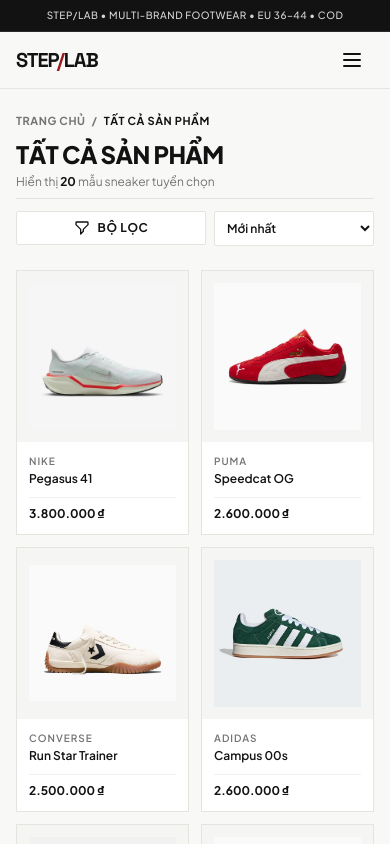
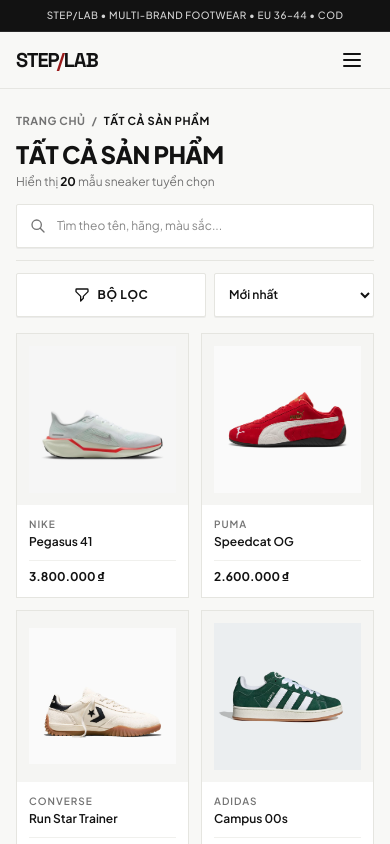
Before and after one commit to nnam099/shoe-store-webapp, a React (Vite) app in the folder client/: page /products in a window 390 px wide. Shown: the top 844 px of the page. Built offline with nearby package versions, Linux system fonts and the light colour scheme.

Commit message:
fix: restore mobile product search

```diff
--- a/client/src/pages/ProductsPage.jsx
+++ b/client/src/pages/ProductsPage.jsx
@@ -1,5 +1,5 @@
 import { useState, useEffect, useMemo, useCallback } from 'react';
-import { useSearchParams } from 'react-router-dom';
+import { useSearchParams, Link } from 'react-router-dom';
 import { getProducts, getFilterOptions, ALLOWED_SORTS } from '../services/catalogService';
 import ProductCard from '../components/catalog/ProductCard';
 import ProductFilters from '../components/products/ProductFilters';
@@ -220,15 +220,15 @@ function ProductsPage() {
     <div className="bg-[#f8f8f6] min-h-screen py-6 sm:py-10">
       <div className="max-w-7xl mx-auto px-4 sm:px-6 lg:px-8">
         {/* Breadcrumbs & Title */}
-        <div className="mb-6 sm:mb-8">
+        <div className="mb-4 sm:mb-6 md:mb-8">
           <nav className="text-[11px] font-bold uppercase tracking-wider text-[#737373] mb-2 flex items-center gap-1.5 select-none">
-            <a href="/" className="hover:text-[#121212] transition-colors">
+            <Link to="/" className="hover:text-[#121212] transition-colors">
               Trang chủ
-            </a>
+            </Link>
             <span>/</span>
             <span className="text-[#121212]">Tất cả sản phẩm</span>
           </nav>
-          <div className="flex flex-col sm:flex-row sm:items-end justify-between gap-2">
+
           <div>
             <h1 className="text-2xl sm:text-3xl md:text-4xl font-extrabold uppercase tracking-tight text-[#121212]">
               Tất cả sản phẩm
@@ -238,12 +238,50 @@ function ProductsPage() {
             </p>
           </div>
 
-            {/* Mobile Filter Toggle & Sort Bar */}
-            <div className="flex items-center gap-2 sm:hidden pt-3 border-t border-[#e5e5e0]">
+          {/* Mobile Search & Controls (< 768px) */}
+          <div className="md:hidden mt-3.5">
+            {/* Full-width Mobile Search Box */}
+            <div className="relative w-full">
+              <input
+                type="text"
+                placeholder="Tìm theo tên, hãng, màu sắc..."
+                value={searchInput}
+                onChange={(e) => setSearchInput(e.target.value)}
+                className="w-full h-11 text-xs py-2.5 pl-10 pr-10 bg-white border border-[#e5e5e0] focus:border-[#121212] focus:outline-none rounded-xs transition-colors shadow-2xs"
+                aria-label="Tìm kiếm sản phẩm"
+              />
+              <svg
+                className="w-4 h-4 text-[#737373] absolute left-3.5 top-1/2 -translate-y-1/2 pointer-events-none"
+                fill="none"
+                viewBox="0 0 24 24"
+                stroke="currentColor"
+                strokeWidth={2}
+              >
+                <path strokeLinecap="round" strokeLinejoin="round" d="M21 21l-6-6m2-5a7 7 0 11-14 0 7 7 0 0114 0z" />
+              </svg>
+              {searchInput && (
+                <button
+                  type="button"
+                  onClick={() => {
+                    setSearchInput('');
+                    updateParams({ q: '', page: 1 });
+                  }}
+                  className="w-11 h-11 flex items-center justify-center absolute right-0 top-1/2 -translate-y-1/2 text-[#a3a3a3] hover:text-[#121212] cursor-pointer"
+                  aria-label="Xóa từ khóa tìm kiếm"
+                >
+                  <svg className="w-3.5 h-3.5" fill="none" viewBox="0 0 24 24" stroke="currentColor" strokeWidth={2}>
+                    <path strokeLinecap="round" strokeLinejoin="round" d="M6 18L18 6M6 6l12 12" />
+                  </svg>
+                </button>
+              )}
+            </div>
+
+            {/* Mobile Filter Toggle & Sort Bar (12-16px below Search) */}
+            <div className="flex items-center gap-2 mt-3 pt-3 border-t border-[#e5e5e0]">
               <button
                 type="button"
                 onClick={() => setIsMobileDrawerOpen(true)}
-                className="flex-1 py-2 px-3 bg-white border border-[#e5e5e0] hover:border-[#121212] text-xs font-bold uppercase tracking-wider text-[#121212] flex items-center justify-center gap-2 rounded-xs"
+                className="flex-1 h-11 px-3 bg-white border border-[#e5e5e0] hover:border-[#121212] text-xs font-bold uppercase tracking-wider text-[#121212] flex items-center justify-center gap-2 rounded-xs shadow-2xs cursor-pointer"
               >
                 <svg className="w-4 h-4" fill="none" viewBox="0 0 24 24" stroke="currentColor" strokeWidth={2}>
                   <path strokeLinecap="round" strokeLinejoin="round" d="M3 4a1 1 0 011-1h16a1 1 0 011 1v2.586a1 1 0 01-.293.707l-6.414 6.414a1 1 0 00-.293.707V17l-4 4v-6.586a1 1 0 00-.293-.707L3.293 7.293A1 1 0 013 6.586V4z" />
@@ -259,7 +297,8 @@ function ProductsPage() {
               <select
                 value={appliedFilters.sort}
                 onChange={(e) => handleSortChange(e.target.value)}
-                className="w-40 py-2 px-2 bg-white border border-[#e5e5e0] text-xs font-semibold text-[#121212] rounded-xs focus:outline-none"
+                className="w-40 h-11 px-2.5 bg-white border border-[#e5e5e0] text-xs font-semibold text-[#121212] rounded-xs focus:outline-none shadow-2xs cursor-pointer"
+                aria-label="Sắp xếp sản phẩm"
               >
                 {SORT_OPTIONS.map((opt) => (
                   <option key={opt.value} value={opt.value}>
@@ -271,8 +310,8 @@ function ProductsPage() {
           </div>
         </div>
 
-        {/* Search & Top Action Bar (Desktop / Tablet) */}
-        <div className="hidden sm:flex items-center justify-between gap-4 mb-6 pb-4 border-b border-[#e5e5e0]">
+        {/* Search & Top Action Bar (Desktop / Tablet >= 768px) */}
+        <div className="hidden md:flex items-center justify-between gap-4 mb-6 pb-4 border-b border-[#e5e5e0]">
           {/* Search Box */}
           <div className="relative w-72 lg:w-80">
             <input
```
Lines whose indentation alone changed are shown as unchanged.
